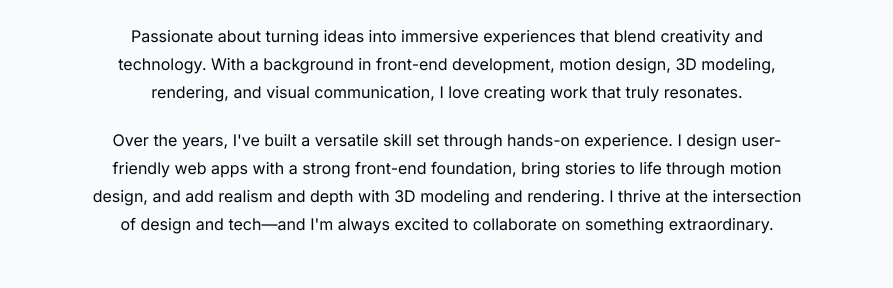
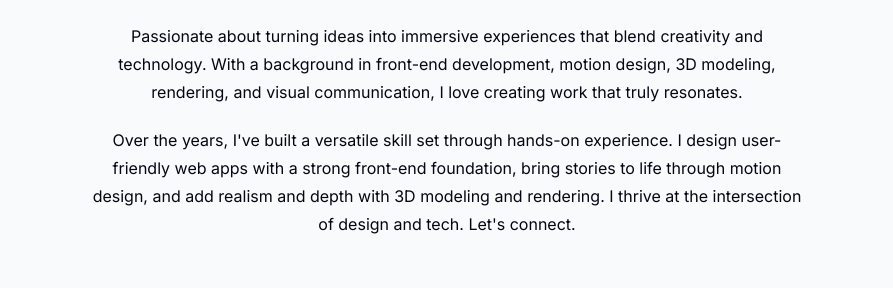
Before and after one commit to brhoughton/react-next-portfolio, a Next.js app: page / in a window 1280 px wide. Shown: the part 920-1208 px from the top of the page, without its empty margins (193-1086 px from the left). Built offline with nearby package versions, Linux system fonts and the light colour scheme; no server answers.

Commit message:
Apostrophe corrected

```diff
--- a/components/about.tsx
+++ b/components/about.tsx
@@ -25,12 +25,11 @@ export default function About() {
 				creating work that truly resonates.
 			</p>
 			<p>
-				Over the years, I've built a versatile skill set through hands-on
+				Over the years, I&apos;ve built a versatile skill set through hands-on
 				experience. I design user-friendly web apps with a strong front-end
 				foundation, bring stories to life through motion design, and add realism
 				and depth with 3D modeling and rendering. I thrive at the intersection
-				of design and tech—and I'm always excited to collaborate on something
-				extraordinary.
+				of design and tech. Let&apos;s connect.
 			</p>
 		</motion.section>
 	);
```
